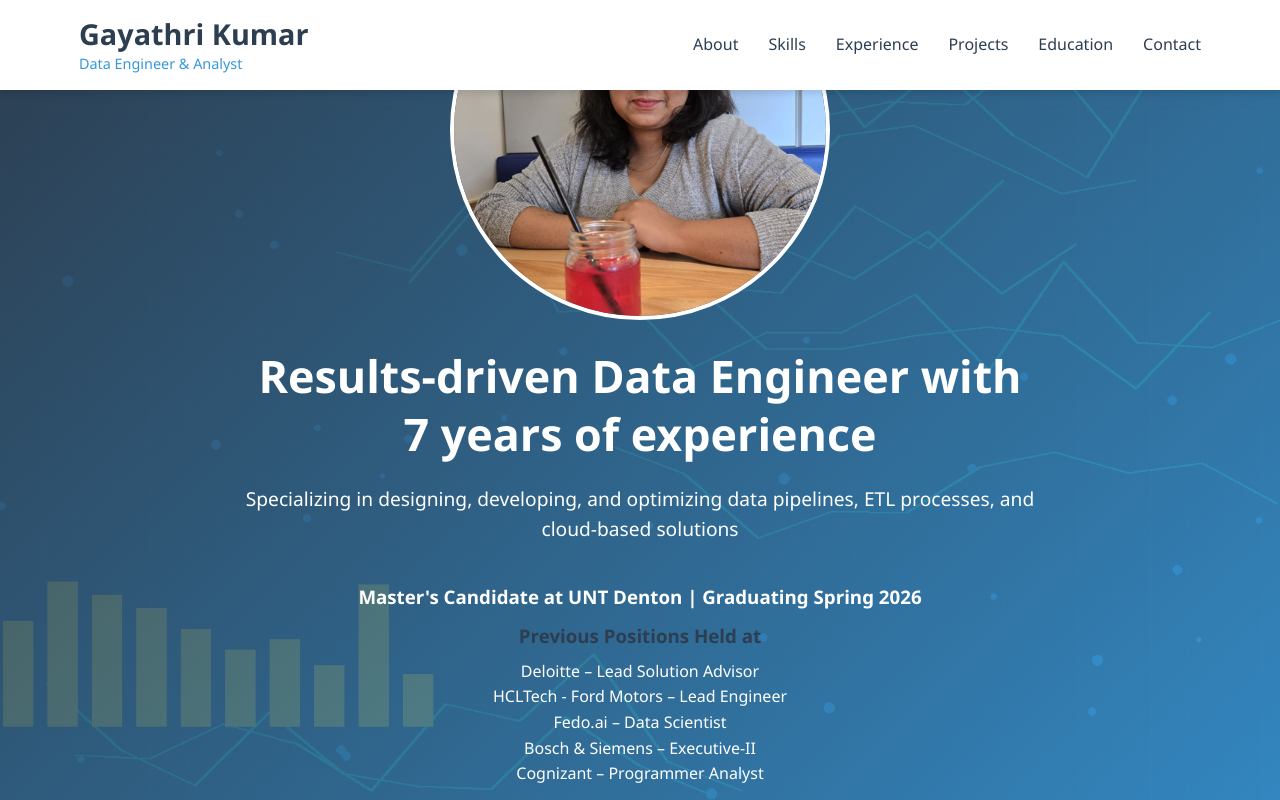
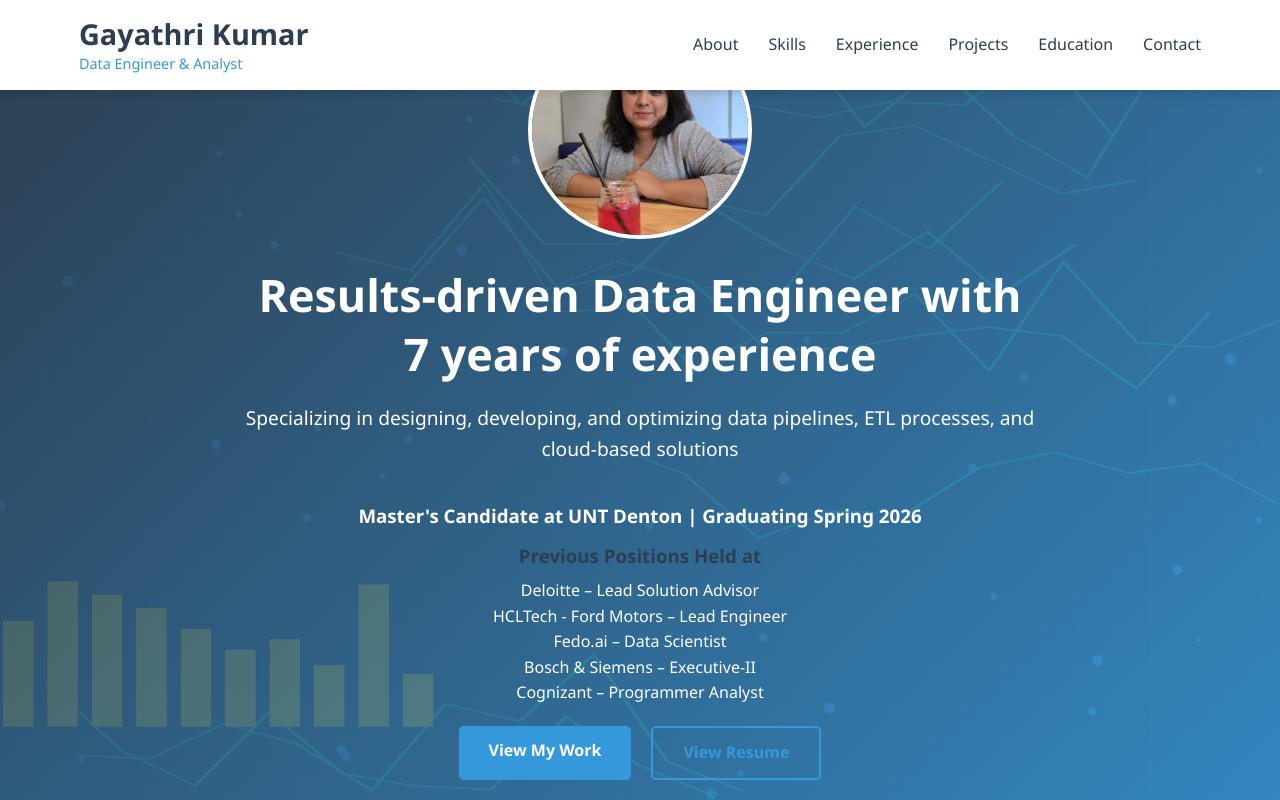
Before and after one commit to gayathrikumari/GayathriPortfolio, a plain HTML site: page index.html in a window 1280 px wide. Shown: the top 800 px of the page. Drawn offline with Linux system fonts and the light colour scheme.

Commit message:
Update index.html

```diff
--- a/index.html
+++ b/index.html
@@ -34,14 +34,14 @@
 
     <!-- Hero Section -->
     <section id="hero">
-        <div class="container">
-            <div class="hero-photo" style="margin-bottom: 20px;">
-                <img src="assets/profile.jpg" alt="Profile Photo" style="width: 380px; height: 380px; border-radius: 50%; object-fit: cover; border: 4px solid white;">
+        <div class="container hero-flex">
+            <div class="hero-photo mobile-hide" style="margin-bottom: 20px;">
+                <img src="assets/profile.jpg" alt="Profile Photo" style="width: 20%; height: 20%x; border-radius: 50%; object-fit: cover; border: 4px solid white;">
             </div>
             <div class="hero-content">
                 <h2>Results-driven Data Engineer with 7 years of experience</h2>
                 <p>Specializing in designing, developing, and optimizing data pipelines, ETL processes, and cloud-based solutions</p>
-                <div class="hero-timeline" style="margin-top: 40px; color: white;">
+                <div class="hero-timeline mobile-hide" style="margin-top: 40px; color: white;">
                     <h3 style="color: white;">Master's Candidate at UNT Denton | Graduating Spring 2026</h3>
                     <h3 style="margin-bottom: 10px;">Previous Positions Held at</h3>
                     <ul style="list-style: none; margin-bottom: 20px; padding: 0;">
```
